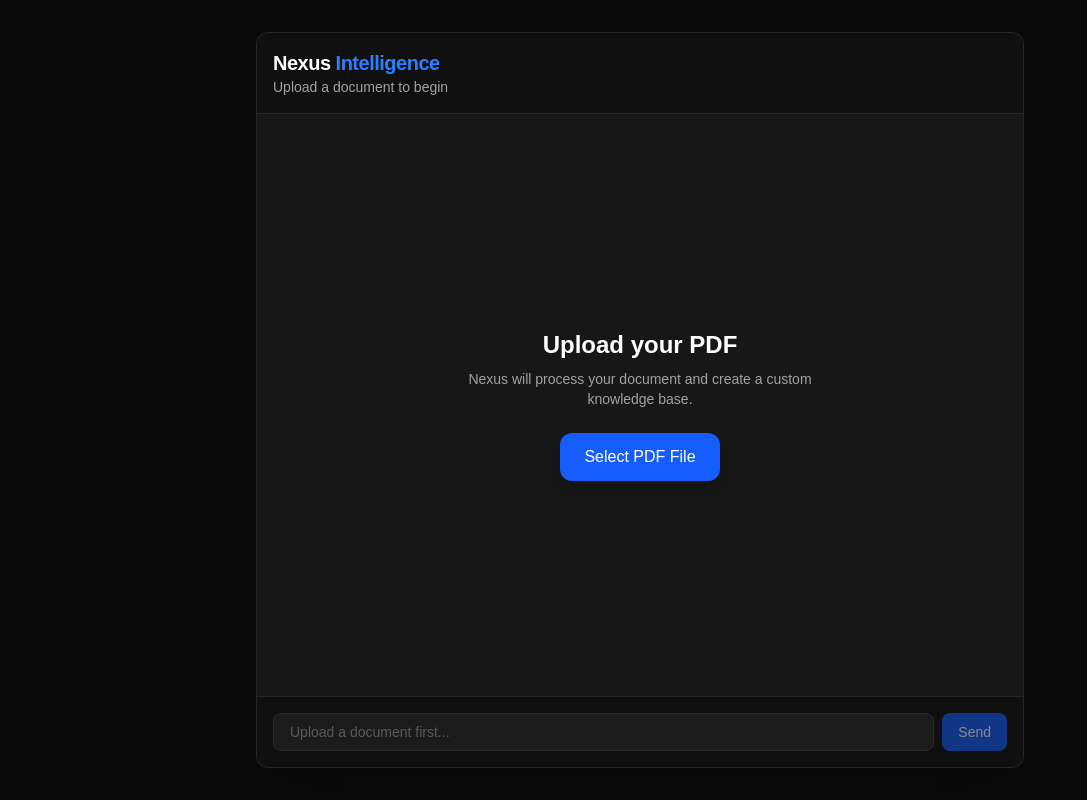
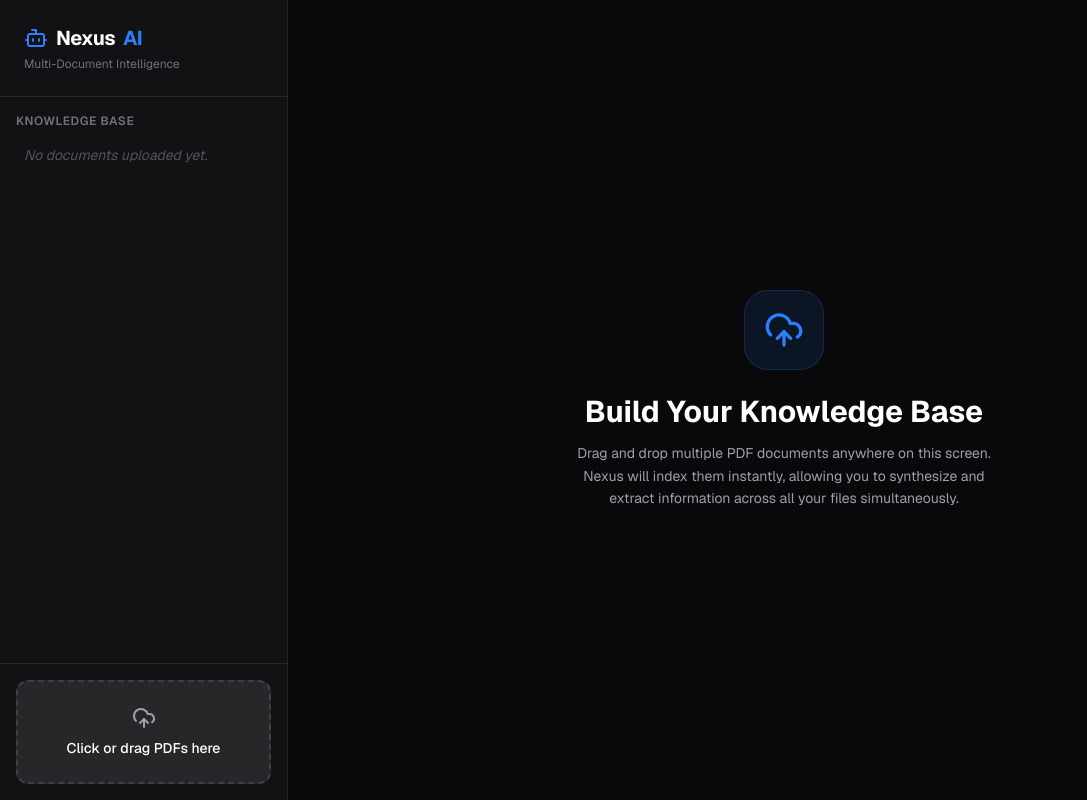
Before and after one commit to jaymasiwal/nexus, a Next.js app: page / in a window 1280 px wide. Shown: the whole page, without its empty margins (0-1087 px from the left). Built offline with nearby package versions, Linux system fonts and the light colour scheme.

Commit message:
feat: complete multi-document drag-and-drop chat interface

```diff
--- a/app/page.tsx
+++ b/app/page.tsx
@@ -1,27 +1,27 @@
 "use client";
 
-import { useState, useRef } from "react";
+import { useState } from "react";
+import { UploadCloud, FileText, Send, Loader2, Bot, User } from "lucide-react";
 
 export default function Home() {
-  const [messages, setMessages] = useState<{ role: string; content: string }[]>([]);
-  const [input, setInput] = useState("");
-  const [isLoading, setIsLoading] = useState(false);
+  const [uploadedFiles, setUploadedFiles] = useState<string[]>([]);
+  const [isUploading, setIsUploading] = useState(false);
+  const [message, setMessage] = useState("");
+  const [chatHistory, setChatHistory] = useState<{ role: "user" | "ai", text: string }[]>([]);
+  const [isChatting, setIsChatting] = useState(false);
+  const [isDragging, setIsDragging] = useState(false);
 
-  // New states for file upload
-  const [file, setFile] = useState<File | null>(null);
-  const [isUploading, setIsUploading] = useState(false);
-  const [isDocumentLoaded, setIsDocumentLoaded] = useState(false);
-  const fileInputRef = useRef<HTMLInputElement>(null);
+  // Core function to handle arrays of files from either Drop or Click
+  const processFiles = async (files: File[]) => {
+    // Force strictly PDFs
+    const pdfFiles = files.filter(file => file.type === "application/pdf" || file.name.endsWith('.pdf'));
 
-  // Handle the file selection and real API upload
-  const handleFileChange = async (e: React.ChangeEvent<HTMLInputElement>) => {
-    if (e.target.files && e.target.files[0]) {
-      const selectedFile = e.target.files[0];
-      setFile(selectedFile);
+    if (pdfFiles.length === 0) return;
     setIsUploading(true);
 
+    for (const file of pdfFiles) {
       const formData = new FormData();
-      formData.append("file", selectedFile);
+      formData.append("file", file);
 
       try {
         const res = await fetch("/api/upload", {
@@ -29,29 +29,56 @@ export default function Home() {
           body: formData,
         });
 
-        const data = await res.json();
+        if (!res.ok) throw new Error("Upload failed");
 
-        if (!res.ok) throw new Error(data.error || "Upload failed");
+        // Append to UI without creating duplicate names
+        setUploadedFiles((prev) => {
+          if (prev.includes(file.name)) return prev;
+          return [...prev, file.name];
+        });
+      } catch (error) {
+        console.error(`Failed to upload ${file.name}:`, error);
+      }
+    }
 
     setIsUploading(false);
-        setIsDocumentLoaded(true);
-      } catch (error) {
-        console.error("Upload error:", error);
-        alert("Failed to upload document to Nexus.");
-        setIsUploading(false);
-        setFile(null);
-      }
+  };
+
+  // Drag & Drop Event Handlers
+  const onDragOver = (e: React.DragEvent) => {
+    e.preventDefault();
+    setIsDragging(true);
+  };
+
+  const onDragLeave = (e: React.DragEvent) => {
+    e.preventDefault();
+    setIsDragging(false);
+  };
+
+  const onDrop = (e: React.DragEvent) => {
+    e.preventDefault();
+    setIsDragging(false);
+    if (e.dataTransfer.files && e.dataTransfer.files.length > 0) {
+      processFiles(Array.from(e.dataTransfer.files));
     }
   };
 
-  const sendMessage = async (e: React.FormEvent) => {
+  const handleFileChange = (e: React.ChangeEvent<HTMLInputElement>) => {
+    if (e.target.files && e.target.files.length > 0) {
+      processFiles(Array.from(e.target.files));
+    }
+    // Reset the input so the user can upload the same file again if they delete it
+    e.target.value = '';
+  };
+
+  const handleSendMessage = async (e: React.FormEvent) => {
     e.preventDefault();
-    if (!input.trim() || isLoading) return;
+    if (!message.trim() || uploadedFiles.length === 0) return;
 
-    const userMessage = input;
-    setMessages((prev) => [...prev, { role: "user", content: userMessage }]);
-    setInput("");
-    setIsLoading(true);
+    const userMessage = message;
+    setMessage("");
+    setChatHistory((prev) => [...prev, { role: "user", text: userMessage }]);
+    setIsChatting(true);
 
     try {
       const res = await fetch("/api/chat", {
@@ -61,109 +88,162 @@ export default function Home() {
       });
 
       const data = await res.json();
+
+      // If the backend explicitly sends an error, throw it so it hits the catch block
       if (data.error) throw new Error(data.error);
 
-      setMessages((prev) => [...prev, { role: data.role, content: data.content }]);
-    } catch (error) {
-      console.error("Chat error:", error);
-      setMessages((prev) => [...prev, { role: "assistant", content: "❌ Error connecting to Nexus API." }]);
+      // We added data.content here to match your specific backend API structure
+      const aiResponse = data.content || data.text || data.answer || "No response generated.";
+
+      setChatHistory((prev) => [...prev, { role: "ai", text: aiResponse }]);
+    } catch (error: any) {
+      console.error("Chat Error:", error);
+      setChatHistory((prev) => [...prev, { role: "ai", text: `❌ Error: ${error.message || "Failed to connect to Nexus API."}` }]);
     } finally {
-      setIsLoading(false);
+      setIsChatting(false);
     }
   };
 
   return (
-    <main className="flex flex-col h-screen bg-neutral-950 text-neutral-50 p-4 md:p-8">
-      <div className="max-w-3xl w-full mx-auto flex flex-col h-full border border-neutral-800 rounded-xl overflow-hidden shadow-2xl bg-neutral-900">
+    <div className="flex h-screen w-full bg-[#09090b] text-zinc-100 font-sans">
+      {/* SIDEBAR: Document Management */}
+      <div className="w-72 bg-[#121214] border-r border-zinc-800 flex flex-col">
+        <div className="p-6 border-b border-zinc-800">
+          <h1 className="text-xl font-bold text-white tracking-tight flex items-center gap-2">
+            <Bot className="w-6 h-6 text-blue-500" />
+            Nexus <span className="text-blue-500">AI</span>
+          </h1>
+          <p className="text-xs text-zinc-500 mt-1">Multi-Document Intelligence</p>
+        </div>
 
-        {/* Header */}
-        <div className="p-4 border-b border-neutral-800 bg-neutral-950/50 flex justify-between items-center">
-          <div>
-            <h1 className="text-xl font-bold tracking-tight text-white">Nexus <span className="text-blue-500">Intelligence</span></h1>
-            <p className="text-sm text-neutral-400">
-              {isDocumentLoaded ? `Chatting with: ${file?.name}` : "Upload a document to begin"}
-            </p>
+        <div className="p-4 flex-1 overflow-y-auto">
+          <div className="text-xs font-semibold text-zinc-500 uppercase tracking-wider mb-4">
+            Knowledge Base
+          </div>
+
+          <div className="space-y-2">
+            {uploadedFiles.length === 0 ? (
+              <div className="text-sm text-zinc-600 italic px-2">No documents uploaded yet.</div>
+            ) : (
+              uploadedFiles.map((file, idx) => (
+                <div key={idx} className="flex items-center gap-3 bg-zinc-900/50 p-3 rounded-lg border border-zinc-800/50">
+                  <FileText className="w-4 h-4 text-blue-400 shrink-0" />
+                  <span className="text-sm truncate text-zinc-300">{file}</span>
+                </div>
+              ))
+            )}
           </div>
         </div>
 
-        {/* Dynamic Center Area */}
-        <div className="flex-1 overflow-y-auto p-4 space-y-4">
-
-          {/* UPLOAD STATE */}
-          {!isDocumentLoaded ? (
-            <div className="h-full flex flex-col items-center justify-center text-neutral-400 space-y-6">
-              <div className="text-center">
-                <h2 className="text-2xl font-semibold text-white mb-2">Upload your PDF</h2>
-                <p className="text-sm max-w-sm">Nexus will process your document and create a custom knowledge base.</p>
-              </div>
-
+        {/* Drag & Drop Upload Area */}
+        <div
+          className="p-4 border-t border-zinc-800"
+          onDragOver={onDragOver}
+          onDragLeave={onDragLeave}
+          onDrop={onDrop}
+        >
+          <label className={`flex flex-col items-center justify-center gap-2 w-full bg-zinc-800 hover:bg-zinc-700 text-white py-6 px-4 rounded-xl cursor-pointer transition border-2 border-dashed ${isDragging ? 'border-blue-500 bg-blue-500/10' : 'border-zinc-700'}`}>
+            {isUploading ? (
+              <Loader2 className="w-6 h-6 animate-spin text-blue-500" />
+            ) : (
+              <UploadCloud className={`w-6 h-6 ${isDragging ? 'text-blue-500' : 'text-zinc-400'}`} />
+            )}
+            <span className="text-sm font-medium text-center">
+              {isUploading ? "Uploading..." : isDragging ? "Drop PDFs here" : "Click or drag PDFs here"}
+            </span>
             <input
               type="file"
               accept=".pdf"
+              multiple
               className="hidden"
-                ref={fileInputRef}
               onChange={handleFileChange}
+              disabled={isUploading}
             />
+          </label>
+        </div>
+      </div>
 
-              <button
-                onClick={() => fileInputRef.current?.click()}
-                disabled={isUploading}
-                className="bg-blue-600 hover:bg-blue-700 disabled:bg-blue-800 text-white px-6 py-3 rounded-xl font-medium transition-colors shadow-lg flex items-center gap-2"
+      {/* MAIN CHAT AREA */}
+      <div className="flex-1 flex flex-col relative">
+        {uploadedFiles.length === 0 ? (
+          <div
+            className="flex-1 flex flex-col items-center justify-center text-center px-4 transition"
+            onDragOver={onDragOver}
+            onDragLeave={onDragLeave}
+            onDrop={onDrop}
           >
-                {isUploading ? "Processing Document..." : "Select PDF File"}
-              </button>
+            <div className={`w-20 h-20 rounded-3xl flex items-center justify-center mb-6 border transition-all ${isDragging ? 'bg-blue-500/20 border-blue-500 scale-110' : 'bg-blue-500/10 border-blue-500/20'}`}>
+              <UploadCloud className={`w-10 h-10 ${isDragging ? 'text-blue-400' : 'text-blue-500'}`} />
+            </div>
+            <h2 className="text-3xl font-bold text-white mb-3">Build Your Knowledge Base</h2>
+            <p className="text-zinc-400 max-w-md text-sm leading-relaxed">
+              Drag and drop multiple PDF documents anywhere on this screen. Nexus will index them instantly, allowing you to synthesize and extract information across all your files simultaneously.
+            </p>
           </div>
         ) : (
-
-            /* CHAT STATE */
           <>
-              {messages.length === 0 && (
-                <div className="h-full flex flex-col items-center justify-center text-neutral-500">
-                  <p>Document loaded successfully.</p>
-                  <p>Ask a question to begin.</p>
+            {/* Chat Messages */}
+            <div className="flex-1 overflow-y-auto p-6 space-y-6 scroll-smooth">
+              {chatHistory.length === 0 ? (
+                <div className="h-full flex flex-col items-center justify-center text-zinc-500">
+                  <Bot className="w-12 h-12 mb-4 opacity-20" />
+                  <p>Documents loaded. What would you like to know?</p>
                 </div>
-              )}
-              {messages.map((msg, index) => (
-                <div key={index} className={`flex ${msg.role === "user" ? "justify-end" : "justify-start"}`}>
-                  <div className={`max-w-[80%] rounded-lg p-3 ${
-                    msg.role === "user" ? "bg-blue-600 text-white" : "bg-neutral-800 text-neutral-200"
-                  }`}>
-                    <p className="whitespace-pre-wrap text-sm leading-relaxed">{msg.content}</p>
+              ) : (
+                chatHistory.map((msg, idx) => (
+                  <div key={idx} className={`flex gap-4 max-w-3xl mx-auto ${msg.role === "user" ? "flex-row-reverse" : ""}`}>
+                    <div className={`w-8 h-8 rounded-full flex items-center justify-center shrink-0 ${msg.role === "user" ? "bg-blue-600" : "bg-zinc-800 border border-zinc-700"}`}>
+                      {msg.role === "user" ? <User className="w-4 h-4 text-white" /> : <Bot className="w-4 h-4 text-blue-400" />}
+                    </div>
+                    <div className={`p-4 rounded-2xl text-sm leading-relaxed ${msg.role === "user" ? "bg-blue-600 text-white rounded-tr-sm" : "bg-zinc-900 border border-zinc-800 text-zinc-200 rounded-tl-sm"}`}>
+                      {msg.text}
                     </div>
                   </div>
-              ))}
-              {isLoading && (
-                <div className="flex justify-start">
-                  <div className="bg-neutral-800 text-neutral-400 rounded-lg p-3 text-sm animate-pulse">
-                    Nexus is thinking...
+                ))
+              )}
+              {isChatting && (
+                <div className="flex gap-4 max-w-3xl mx-auto">
+                   <div className="w-8 h-8 rounded-full bg-zinc-800 border border-zinc-700 flex items-center justify-center shrink-0">
+                      <Bot className="w-4 h-4 text-blue-400" />
+                    </div>
+                    <div className="p-4 rounded-2xl bg-zinc-900 border border-zinc-800 text-zinc-400 rounded-tl-sm flex items-center gap-2">
+                      <Loader2 className="w-4 h-4 animate-spin" /> Thinking...
                     </div>
                 </div>
               )}
+            </div>
+
+            {/* Input Area */}
+            <div className="p-6 bg-gradient-to-t from-[#09090b] pt-10">
+              <form onSubmit={handleSendMessage} className="max-w-3xl mx-auto relative flex items-end gap-2 bg-zinc-900 border border-zinc-800 rounded-2xl p-2 focus-within:border-zinc-700 focus-within:ring-1 focus-within:ring-zinc-700 transition-all shadow-lg">
+                <textarea
+                  value={message}
+                  onChange={(e) => setMessage(e.target.value)}
+                  placeholder="Ask a question across all documents..."
+                  className="w-full bg-transparent text-white placeholder-zinc-500 text-sm p-3 outline-none resize-none max-h-32 min-h-[44px]"
+                  rows={1}
+                  onKeyDown={(e) => {
+                    if (e.key === 'Enter' && !e.shiftKey) {
+                      e.preventDefault();
+                      handleSendMessage(e);
+                    }
+                  }}
+                />
+                <button
+                  type="submit"
+                  disabled={!message.trim() || isChatting}
+                  className="bg-white text-black p-2.5 rounded-xl hover:bg-zinc-200 disabled:opacity-50 disabled:cursor-not-allowed transition shrink-0 m-1"
+                >
+                  <Send className="w-4 h-4" />
+                </button>
+              </form>
+              <div className="text-center mt-3 text-xs text-zinc-600">
+                Nexus AI synthesizes information from your uploaded context.
+              </div>
+            </div>
           </>
         )}
       </div>
-
-        {/* Input Area (Disabled if no document is loaded) */}
-        <div className="p-4 border-t border-neutral-800 bg-neutral-950/50">
-          <form onSubmit={sendMessage} className="flex gap-2">
-            <input
-              type="text"
-              value={input}
-              onChange={(e) => setInput(e.target.value)}
-              placeholder={isDocumentLoaded ? "Ask a question..." : "Upload a document first..."}
-              disabled={!isDocumentLoaded}
-              className="flex-1 bg-neutral-800 border border-neutral-700 rounded-lg px-4 py-2 text-sm focus:outline-none focus:ring-2 focus:ring-blue-500 text-white placeholder-neutral-400 disabled:opacity-50 disabled:cursor-not-allowed"
-            />
-            <button
-              type="submit"
-              disabled={isLoading || !input.trim() || !isDocumentLoaded}
-              className="bg-blue-600 hover:bg-blue-700 disabled:opacity-50 disabled:cursor-not-allowed text-white px-4 py-2 rounded-lg text-sm font-medium transition-colors"
-            >
-              Send
-            </button>
-          </form>
     </div>
-      </div>
-    </main>
   );
 }
--- a/package.json
+++ b/package.json
@@ -21,7 +21,7 @@
     "@supabase/supabase-js": "^2.108.2",
     "clsx": "^2.1.1",
     "dotenv": "^17.4.2",
-    "lucide-react": "^1.14.0",
+    "lucide-react": "^1.21.0",
     "next": "16.2.4",
     "pdf-parse": "^1.1.1",
     "react": "19.2.4",
```
Also changed, not shown: 1 other file (tests, documents, lock files or other folders). Lines whose indentation alone changed are shown as unchanged.
